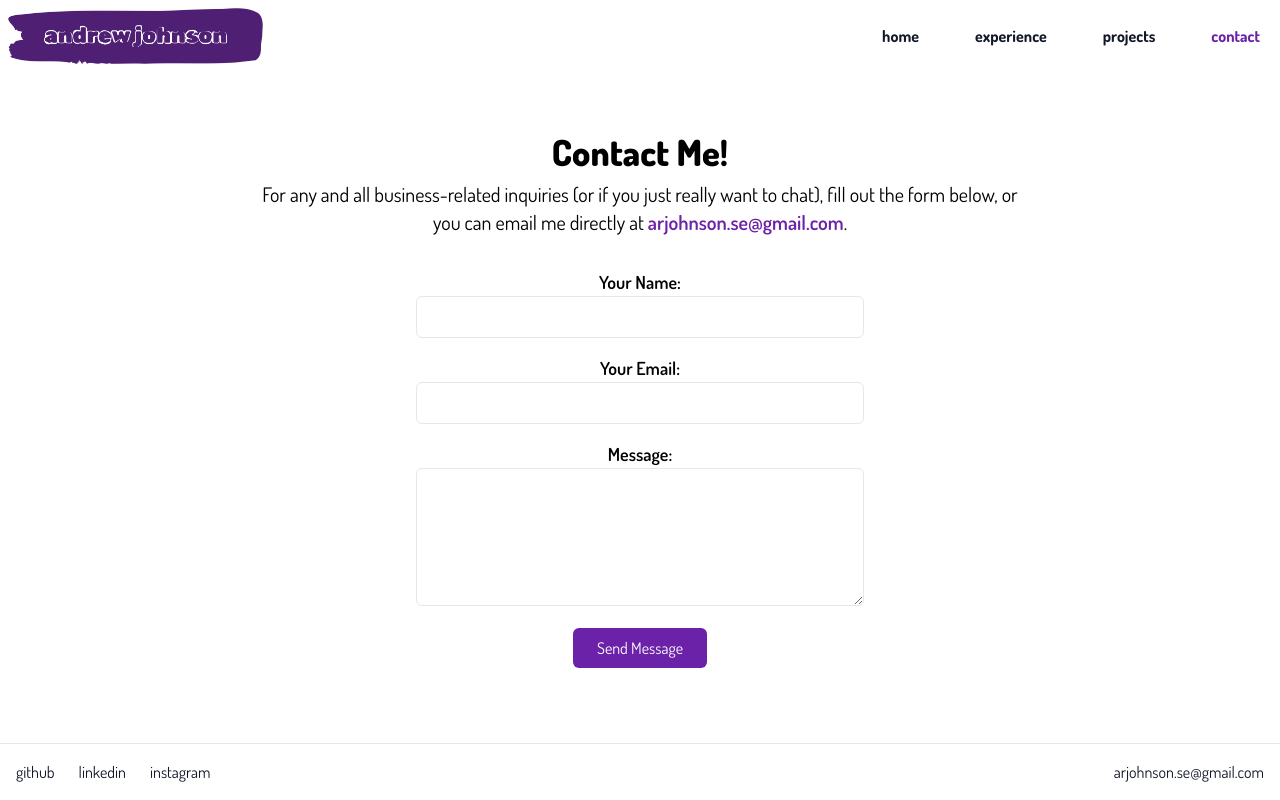
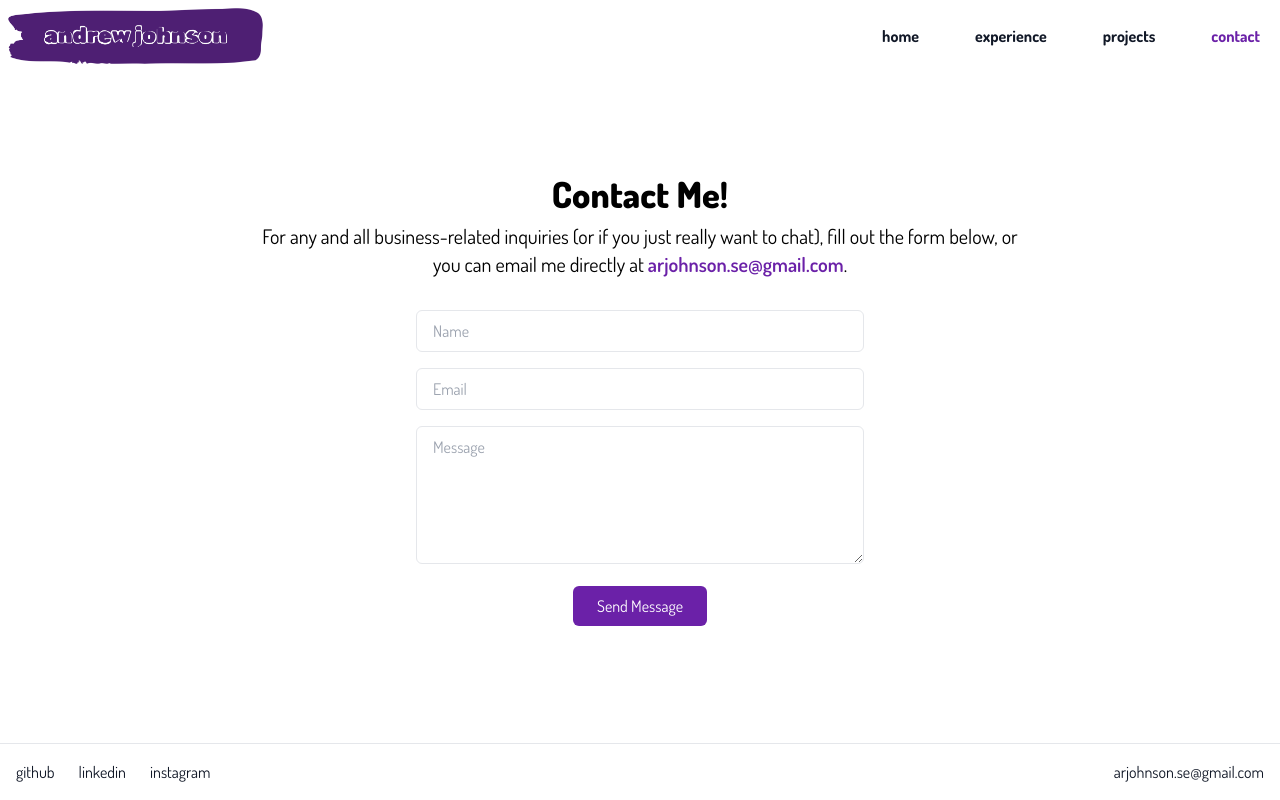
Before and after one commit to anryjohn/anryjohn.github.io, a React (Create React App) app: page /contact in a window 1280 px wide. Built offline with nearby package versions, Linux system fonts and the light colour scheme.

Commit message:
Clean up contact page

```diff
--- a/src/components/emailHandler.js
+++ b/src/components/emailHandler.js
@@ -38,7 +38,6 @@ function EmailHandler() {
   return (
     <form onSubmit={handleSubmit} className="mt-8">
         <div className="mb-4">
-        <label className="block text-lg font-semibold" htmlFor="name">Your Name:</label>
         <input
             type="text"
             id="from_name"
@@ -47,10 +46,10 @@ function EmailHandler() {
             onChange={handleChange}
             required
             className="email-form"
+            placeholder="Name"
         />
         </div>
         <div className="mb-4">
-        <label className="block text-lg font-semibold" htmlFor="email">Your Email:</label>
         <input
             type="email"
             id="reply_to"
@@ -59,10 +58,10 @@ function EmailHandler() {
             onChange={handleChange}
             required
             className="email-form"
+            placeholder="Email"
         />
         </div>
         <div className="mb-4">
-        <label className="block text-lg font-semibold" htmlFor="message">Message:</label>
         <textarea
             id="message"
             name="message"
@@ -71,6 +70,7 @@ function EmailHandler() {
             required
             className="email-form"
             rows="5"
+            placeholder="Message"
         />
         </div>
         <button
```
